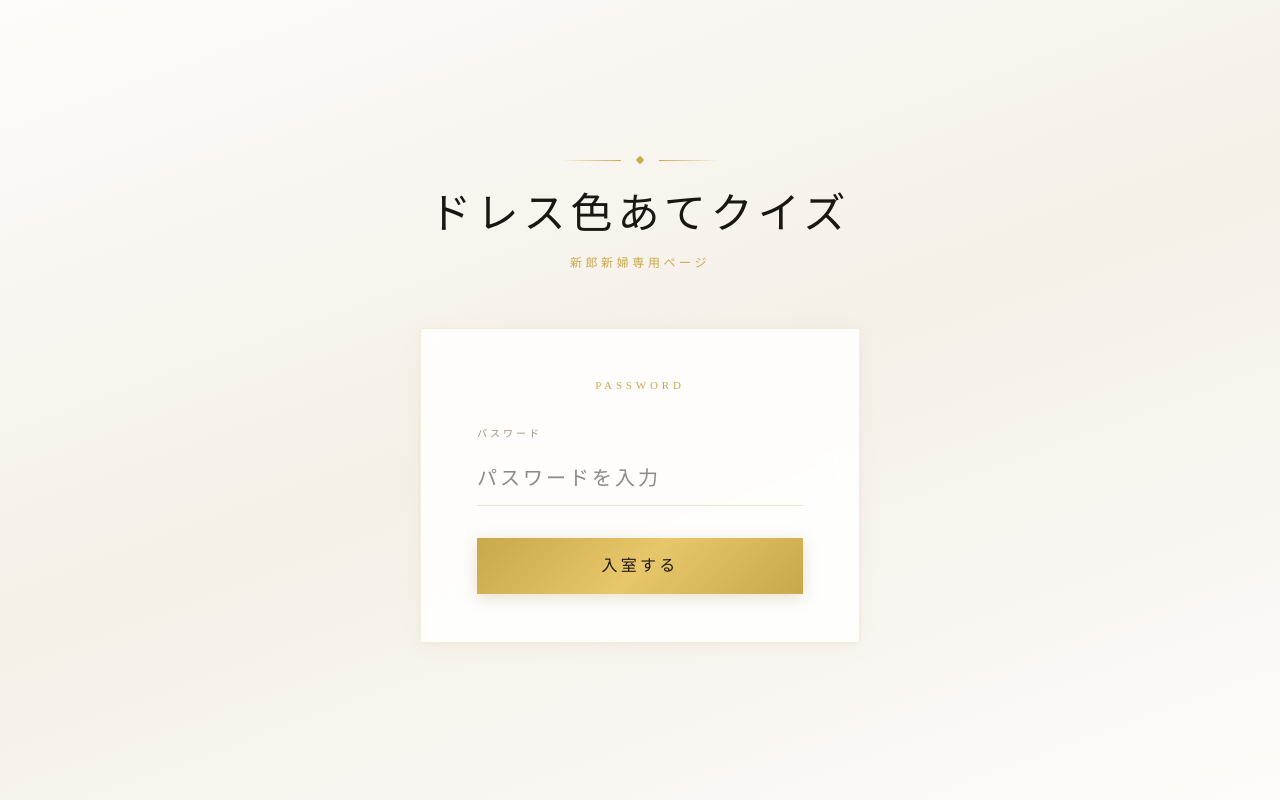
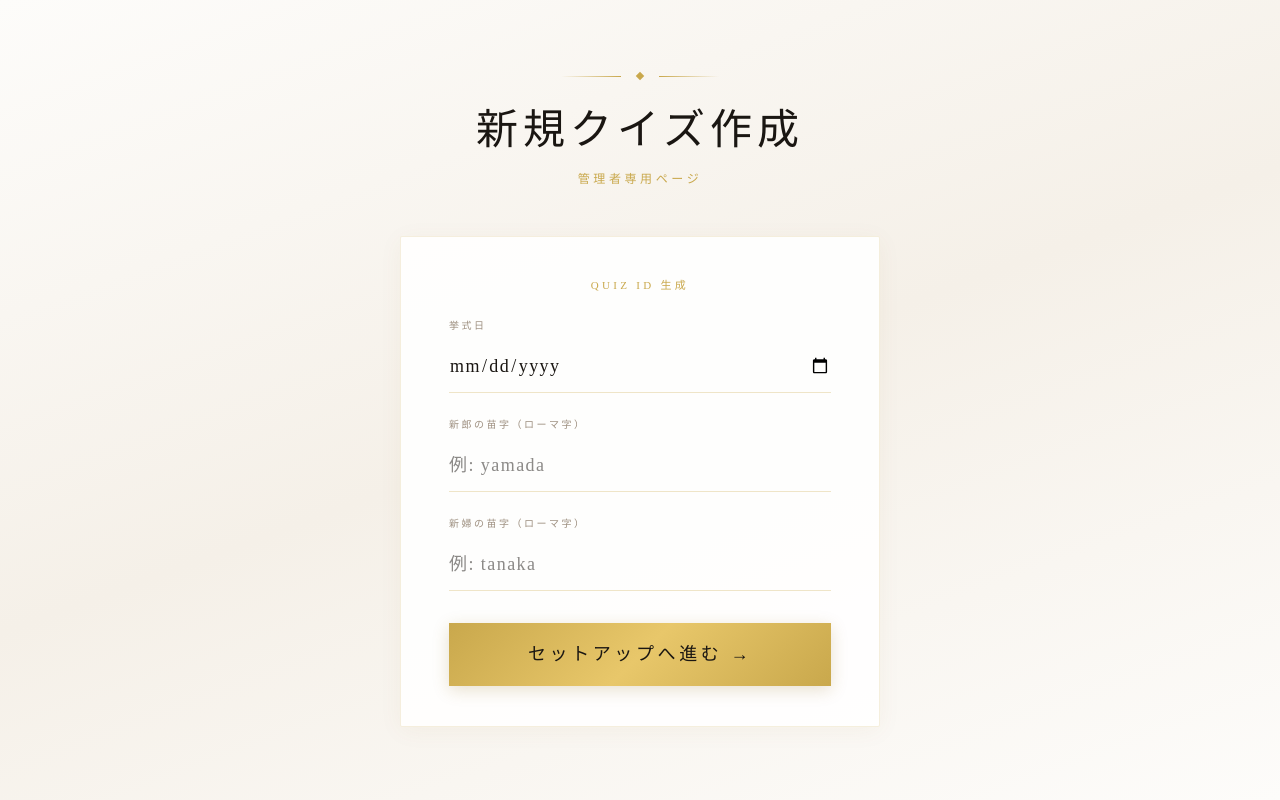
Before and after one commit to a22-air/dress-quiz-app, a Next.js app: page /admin/setup in a window 1280 px wide. Built offline with nearby package versions, Linux system fonts and the light colour scheme.

Commit message:
URLを 結婚式の日＋新郎名字＋新婦名字 で出力できるように変更

```diff
--- /dev/null
+++ b/app/admin/setup/page.tsx
@@ -0,0 +1,213 @@
+"use client";
+
+import { useState } from "react";
+import { useRouter } from "next/navigation";
+
+export default function SetupIndexPage() {
+  const router = useRouter();
+  const [date, setDate] = useState("");
+  const [groomName, setGroomName] = useState("");
+  const [brideName, setBrideName] = useState("");
+  const [error, setError] = useState("");
+
+  const handleCreate = () => {
+    if (!date || !groomName.trim() || !brideName.trim()) {
+      setError("すべて入力してください");
+      return;
+    }
+
+    const formattedDate = date.replace(/-/g, "");
+    const id = `${formattedDate}-${groomName.trim().toLowerCase()}-${brideName.trim().toLowerCase()}`;
+    router.push(`/admin/setup/${id}`);
+  };
+
+  return (
+    <div style={styles.container}>
+      <div style={styles.ornament}>
+        <div style={styles.ornamentLine} />
+        <div style={styles.ornamentDiamond} />
+        <div style={{ ...styles.ornamentLine, ...styles.ornamentLineRight }} />
+      </div>
+
+      <h1 style={styles.mainTitle}>新規クイズ作成</h1>
+      <p style={styles.subtitle}>管理者専用ページ</p>
+
+      <div style={styles.card}>
+        <p style={styles.sectionLabel}>Quiz ID 生成</p>
+
+        <p style={styles.fieldLabel}>挙式日</p>
+        <input
+          type="date"
+          style={styles.input}
+          value={date}
+          onChange={(e) => { setDate(e.target.value); setError(""); }}
+        />
+
+        <p style={{ ...styles.fieldLabel, marginTop: "24px" }}>新郎の苗字（ローマ字）</p>
+        <input
+          style={styles.input}
+          placeholder="例: yamada"
+          value={groomName}
+          onChange={(e) => { setGroomName(e.target.value); setError(""); }}
+        />
+
+        <p style={{ ...styles.fieldLabel, marginTop: "24px" }}>新婦の苗字（ローマ字）</p>
+        <input
+          style={styles.input}
+          placeholder="例: tanaka"
+          value={brideName}
+          onChange={(e) => { setBrideName(e.target.value); setError(""); }}
+        />
+
+        {date && groomName && brideName && (
+          <div style={styles.previewBox}>
+            <p style={styles.previewLabel}>生成されるID</p>
+            <p style={styles.previewId}>
+              {date.replace(/-/g, "")}-{groomName.trim().toLowerCase()}-{brideName.trim().toLowerCase()}
+            </p>
+          </div>
+        )}
+
+        {error && <p style={styles.errorText}>{error}</p>}
+
+        <button style={styles.createButton} onClick={handleCreate}>
+          セットアップへ進む →
+        </button>
+      </div>
+    </div>
+  );
+}
+
+const styles: { [key: string]: React.CSSProperties } = {
+  container: {
+    minHeight: "100vh",
+    background: "linear-gradient(160deg, #fdfcfa 0%, #f5f0e8 50%, #fdfcfa 100%)",
+    display: "flex",
+    flexDirection: "column",
+    alignItems: "center",
+    justifyContent: "center",
+    padding: "60px 24px",
+  },
+  ornament: {
+    display: "flex",
+    alignItems: "center",
+    gap: "16px",
+    marginBottom: "20px",
+  },
+  ornamentLine: {
+    width: "60px",
+    height: "1px",
+    background: "linear-gradient(90deg, transparent, #c9a84c)",
+  },
+  ornamentLineRight: {
+    background: "linear-gradient(90deg, #c9a84c, transparent)",
+  },
+  ornamentDiamond: {
+    width: "6px",
+    height: "6px",
+    background: "#c9a84c",
+    transform: "rotate(45deg)",
+  },
+  mainTitle: {
+    fontFamily: "'Cormorant Garamond', serif",
+    fontSize: "clamp(28px, 5vw, 42px)" as unknown as string,
+    fontWeight: 300,
+    color: "#1a1612",
+    letterSpacing: "0.12em",
+    textAlign: "center",
+    marginBottom: "8px",
+  },
+  subtitle: {
+    fontFamily: "'Zen Kaku Gothic New', sans-serif",
+    fontSize: "12px",
+    fontWeight: 300,
+    color: "#c9a84c",
+    letterSpacing: "0.3em",
+    textAlign: "center",
+    marginBottom: "48px",
+  },
+  card: {
+    background: "rgba(255,255,255,0.88)",
+    border: "1px solid rgba(201,168,76,0.18)",
+    borderRadius: "2px",
+    padding: "40px 48px",
+    width: "100%",
+    maxWidth: "480px",
+    boxShadow: "0 4px 24px rgba(139,105,20,0.05)",
+  },
+  sectionLabel: {
+    fontFamily: "'Cormorant Garamond', serif",
+    fontSize: "11px",
+    letterSpacing: "0.3em",
+    color: "#c9a84c",
+    textTransform: "uppercase" as const,
+    marginBottom: "24px",
+    textAlign: "center" as const,
+  },
+  fieldLabel: {
+    fontFamily: "'Zen Kaku Gothic New', sans-serif",
+    fontSize: "10px",
+    fontWeight: 300,
+    color: "#9e9080",
+    letterSpacing: "0.25em",
+    marginBottom: "8px",
+  },
+  input: {
+    width: "100%",
+    padding: "12px 0",
+    background: "transparent",
+    border: "none",
+    borderBottom: "1px solid rgba(201,168,76,0.3)",
+    fontFamily: "'Cormorant Garamond', serif",
+    fontSize: "18px",
+    fontWeight: 300,
+    color: "#1a1612",
+    letterSpacing: "0.08em",
+    outline: "none",
+    boxSizing: "border-box" as const,
+  },
+  previewBox: {
+    marginTop: "28px",
+    padding: "16px 20px",
+    background: "linear-gradient(135deg, #1a1612, #2d2318)",
+    border: "1px solid rgba(201,168,76,0.2)",
+  },
+  previewLabel: {
+    fontFamily: "'Zen Kaku Gothic New', sans-serif",
+    fontSize: "9px",
+    fontWeight: 300,
+    color: "rgba(201,168,76,0.5)",
+    letterSpacing: "0.3em",
+    marginBottom: "6px",
+  },
+  previewId: {
+    fontFamily: "'Cormorant Garamond', serif",
+    fontSize: "18px",
+    fontWeight: 300,
+    color: "#f0d98a",
+    letterSpacing: "0.08em",
+    wordBreak: "break-all" as const,
+  },
+  errorText: {
+    fontFamily: "'Zen Kaku Gothic New', sans-serif",
+    fontSize: "11px",
+    fontWeight: 300,
+    color: "#b05050",
+    letterSpacing: "0.15em",
+    marginTop: "16px",
+  },
+  createButton: {
+    width: "100%",
+    marginTop: "32px",
+    padding: "18px",
+    background: "linear-gradient(135deg, #c9a84c, #e8c76a, #c9a84c)",
+    border: "none",
+    cursor: "pointer",
+    fontFamily: "'Cormorant Garamond', serif",
+    fontSize: "18px",
+    fontWeight: 400,
+    color: "#1a1612",
+    letterSpacing: "0.2em",
+    boxShadow: "0 4px 16px rgba(139,105,20,0.2)",
+  },
+};
```
